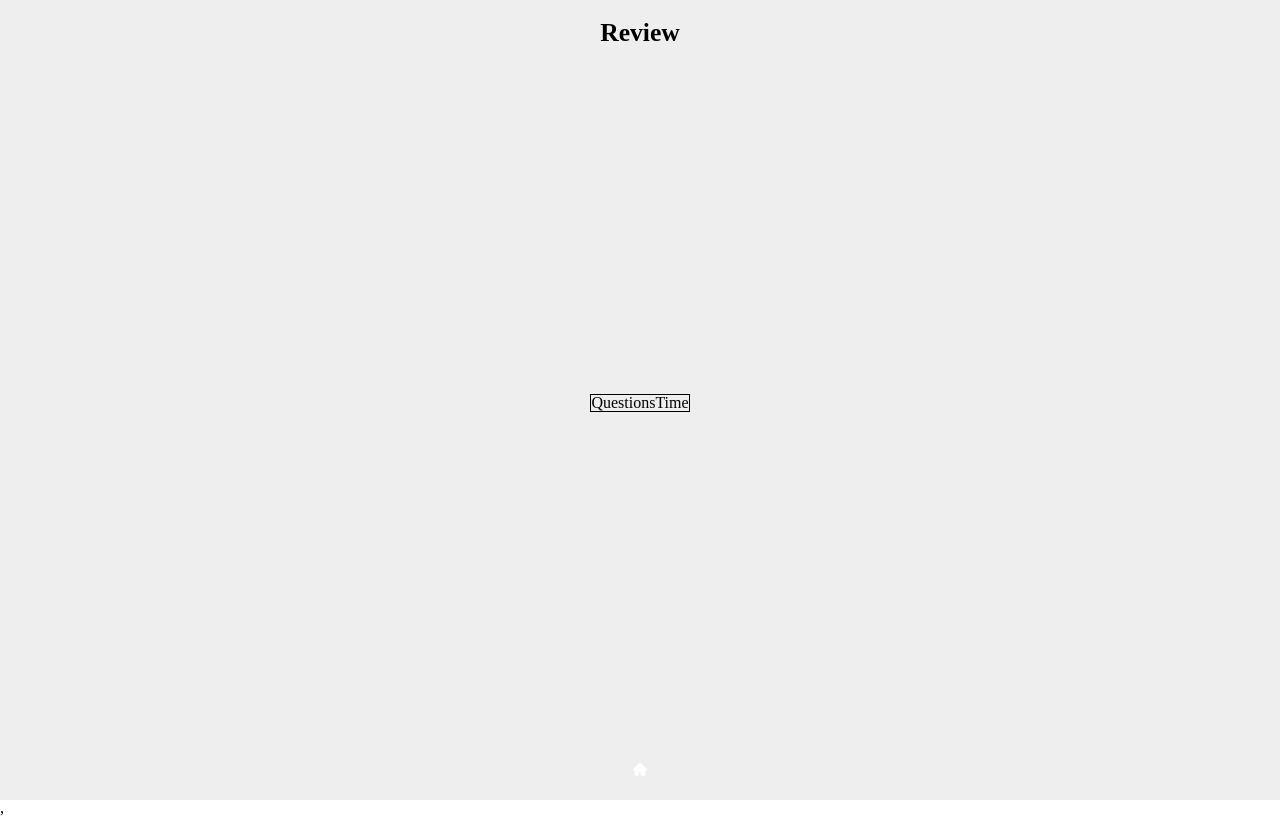
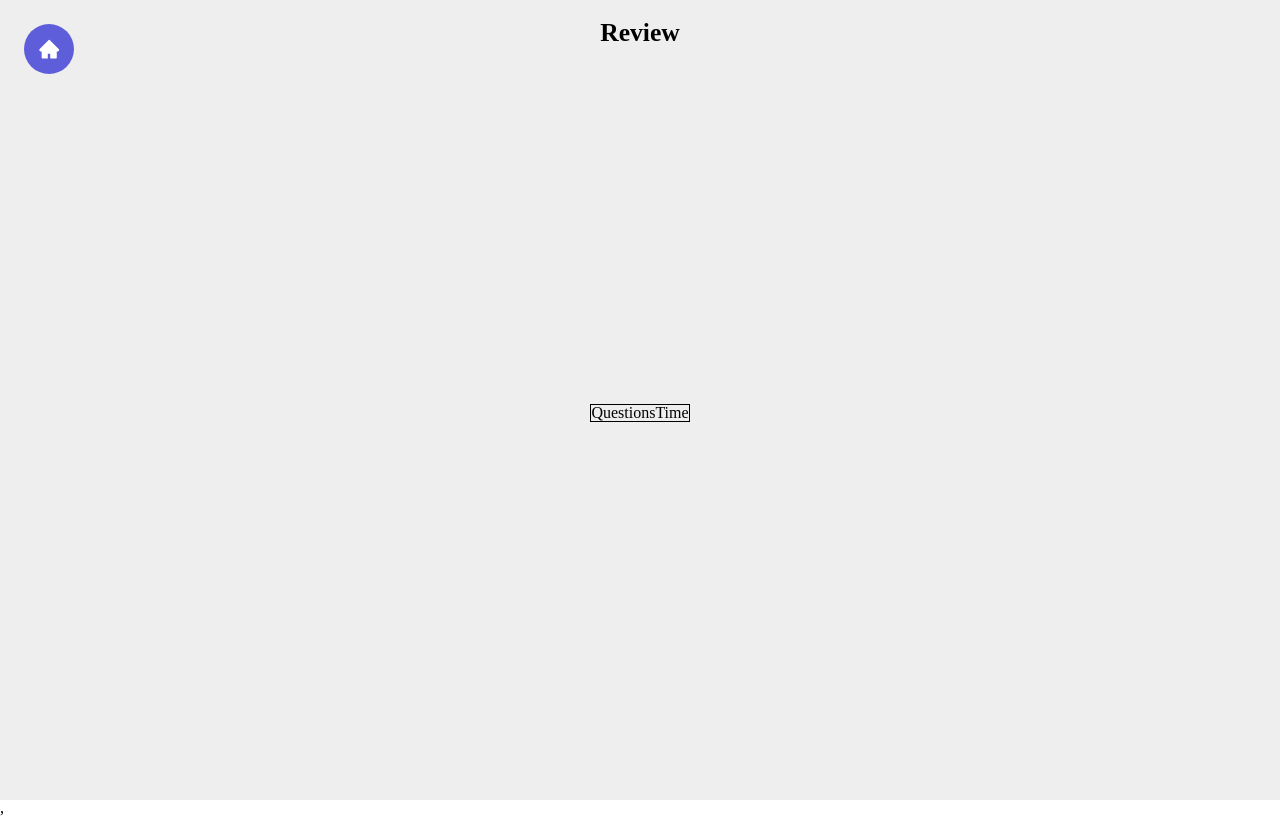
Before and after one commit to HobinLee/interview, a React app: page /review in a window 1280 px wide. Built offline with nearby package versions, Linux system fonts and the light colour scheme.

Commit message:
feat: HomeButton 분리

```diff
--- a/src/components/molecules/HomeButton/index.tsx
+++ b/src/components/molecules/HomeButton/index.tsx
@@ -1,17 +1,31 @@
+import { colors } from '@src/styles/variables';
 import { FC } from 'react';
+import { AiFillHome } from 'react-icons/ai';
 import { Link } from 'react-router-dom';
 import styled from 'styled-components';
 
 const HomeButton: FC = () => (
-  <HeaderWrapper>
-    <Link to="/">홈으로</Link>
-  </HeaderWrapper>
+  <LinkWrapper to="/">
+    <AiFillHome fill="white" />
+  </LinkWrapper>
 );
 export default HomeButton;
 
-const HeaderWrapper = styled.a`
+const LinkWrapper = styled(Link)`
+  transition: 0.5s;
+  position: fixed;
   display: flex;
-  min-height: 40px;
-  padding: 16px 16px 0 16px;
-  text-align: right;
+  justify-content: center;
+  align-items: center;
+  top: 1.5rem;
+  left: 1.5rem;
+  width: 50px;
+  height: 50px;
+  background-color: ${colors.blue};
+  border-radius: 50%;
+  font-size: 1.4rem;
+
+  &:hover {
+    opacity: 0.9;
+  }
 `;
--- a/src/pages/ReviewRoom/index.tsx
+++ b/src/pages/ReviewRoom/index.tsx
@@ -4,6 +4,7 @@ import { Link } from 'react-router-dom';
 import { useRecoilValue } from 'recoil';
 import { Answer, answerState } from '@src/stores/question';
 import { ReviewRoomWrapper } from './style';
+import { HomeButton } from '@src/components/molecules';
 
 const ReviewRoom: FC = () => {
   const answers: Answer[] = useRecoilValue<Answer[]>(answerState);
@@ -26,9 +27,7 @@ const ReviewRoom: FC = () => {
         {answerList}
       </table>
 
-      <Link to="/">
-        <AiFillHome fill="white" />
-      </Link>
+      <HomeButton />
     </ReviewRoomWrapper>
   );
 };
--- a/src/pages/SettingRoom/index.tsx
+++ b/src/pages/SettingRoom/index.tsx
@@ -3,8 +3,7 @@ import QuestionList from './QuestionList';
 import { useRecoilValue } from 'recoil';
 import { questionSetKeyState } from '@src/stores/question';
 import { FC, useEffect } from 'react';
-import { Link } from 'react-router-dom';
-import { AiFillHome } from 'react-icons/ai';
+import { HomeButton } from '@src/components/molecules';
 
 const SettingRoom: FC = () => {
   const questionSetKey = useRecoilValue(questionSetKeyState);
@@ -19,9 +18,7 @@ const SettingRoom: FC = () => {
         <QuestionList type="random" />
         <QuestionList type="end" />
       </div>
-      <Link to="/">
-        <AiFillHome fill="white" />
-      </Link>
+      <HomeButton />
     </SettingRoomWrapper>
   );
 };
--- a/src/pages/SettingRoom/style.ts
+++ b/src/pages/SettingRoom/style.ts
@@ -21,23 +21,4 @@ export const SettingRoomWrapper = styled.main`
       margin-left: 5px;
     }
   }
-
-  & > a {
-    transition: 0.5s;
-    position: fixed;
-    display: flex;
-    justify-content: center;
-    align-items: center;
-    top: 1.5rem;
-    left: 1.5rem;
-    width: 50px;
-    height: 50px;
-    background-color: ${colors.blue};
-    border-radius: 50%;
-    font-size: 1.4rem;
-
-    &:hover {
-      opacity: 0.9;
-    }
-  }
 `;
```
